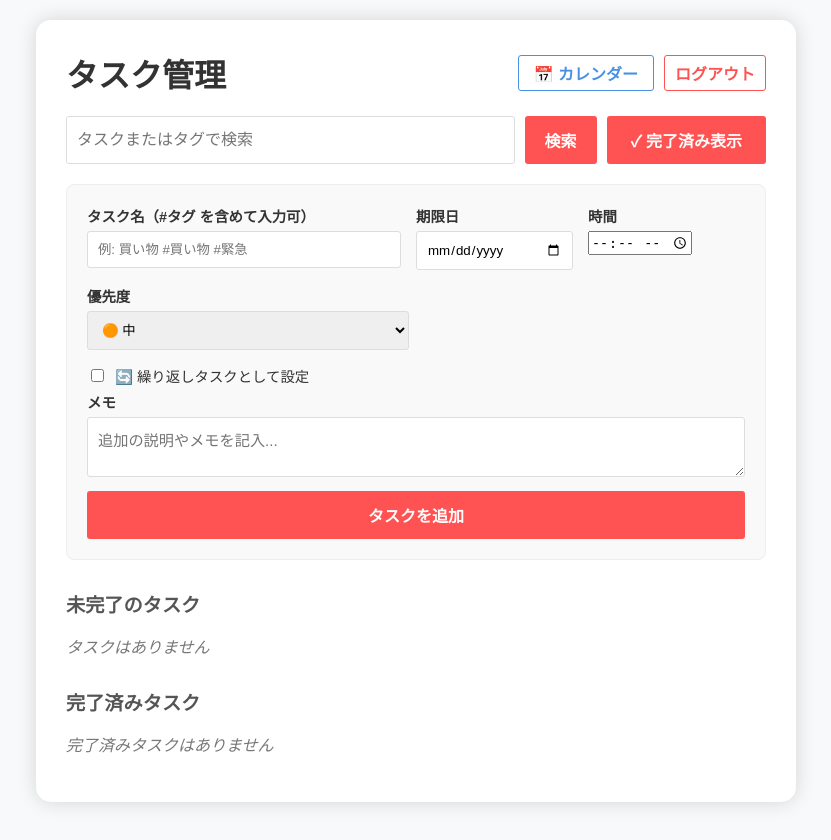
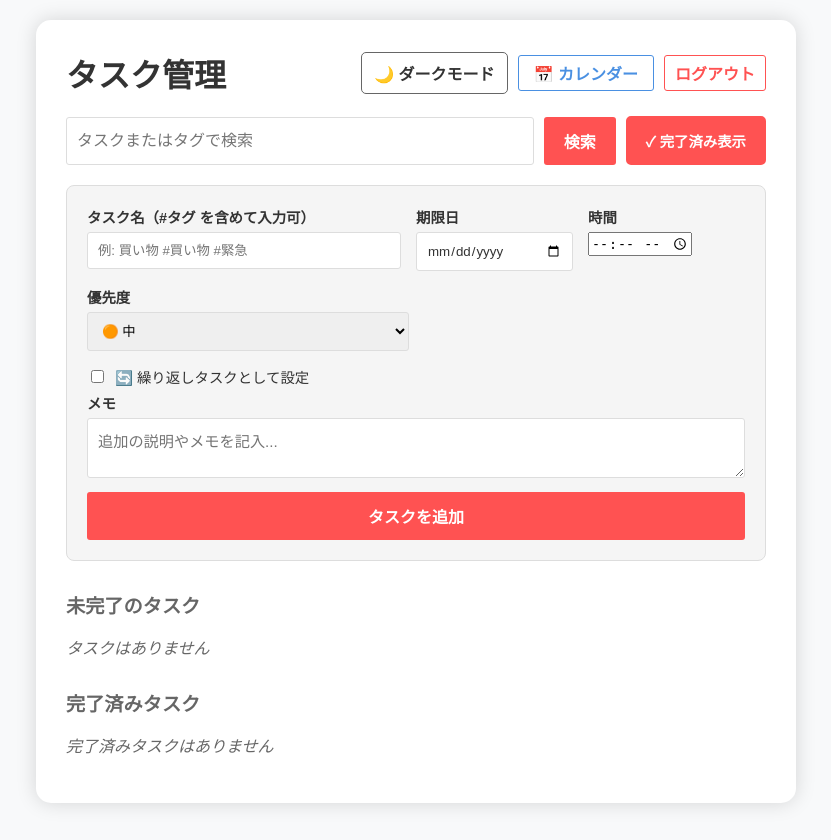
Before and after one commit to itc-s24020/flask-todo-example, a Flask app: page / in a window 1280 px wide. Shown: the whole page, without its empty margins (224-1055 px from the left). Run offline with Flask 3, Linux system fonts and the light colour scheme; a user stored in the database is signed in.

Commit message:
機能を追加

```diff
--- a/static/style.css
+++ b/static/style.css
@@ -1,23 +1,45 @@
+:root {
+  --bg-primary: #f8f9fa;
+  --bg-secondary: #ffffff;
+  --bg-tertiary: #f5f5f5;
+  --text-primary: #333;
+  --text-secondary: #666;
+  --border-color: #ddd;
+  --shadow: rgba(0, 0, 0, 0.15);
+}
+
+body.dark-mode {
+  --bg-primary: #1e1e1e;
+  --bg-secondary: #2d2d2d;
+  --bg-tertiary: #3a3a3a;
+  --text-primary: #e0e0e0;
+  --text-secondary: #b0b0b0;
+  --border-color: #444;
+  --shadow: rgba(0, 0, 0, 0.5);
+}
+
 body {
-  background-color: #f8f9fa;
+  background-color: var(--bg-primary);
   font-family: Arial, sans-serif;
-  color: #333;
+  color: var(--text-primary);
   margin: 0;
   padding: 20px;
   display: flex;
   justify-content: center;
   align-items: flex-start;
   min-height: 100vh;
+  transition: background-color 0.3s, color 0.3s;
 }
 
 .container {
   text-align: center;
   width: 700px;
   max-width: 95vw;
-  box-shadow: 0px 0px 20px 0px rgba(0, 0, 0, 0.15);
+  box-shadow: 0px 0px 20px 0px var(--shadow);
   padding: 30px;
   border-radius: 15px;
-  background-color: #fff;
+  background-color: var(--bg-secondary);
+  transition: background-color 0.3s, box-shadow 0.3s;
 }
 
 .header-container {
@@ -28,12 +50,12 @@
 }
 
 h1 {
-  color: #333;
+  color: var(--text-primary);
   margin: 0;
 }
 
 h2 {
-  color: #555;
+  color: var(--text-secondary);
   font-size: 1.2rem;
   margin: 25px 0 15px;
   text-align: left;
@@ -80,9 +102,12 @@
 .search-group input {
   flex: 1;
   padding: 12px;
-  border: 1px solid #ddd;
+  border: 1px solid var(--border-color);
   border-radius: 5px;
   font-size: 1rem;
+  background-color: var(--bg-secondary);
+  color: var(--text-primary);
+  transition: border 0.3s, background-color 0.3s, color 0.3s;
 }
 
 .search-group input:focus {
@@ -95,12 +120,37 @@
   padding: 12px 20px;
 }
 
+.filter-button {
+  padding: 12px 18px;
+  border: 2px solid var(--border-color);
+  background-color: var(--bg-tertiary);
+  border-radius: 5px;
+  color: var(--text-secondary);
+  cursor: pointer;
+  font-weight: bold;
+  font-size: 0.9rem;
+  transition: all 0.3s;
+  white-space: nowrap;
+}
+
+.filter-button:hover {
+  border-color: #ff5252;
+  background-color: #ffe6e6;
+  color: #d32f2f;
+}
+
+.filter-button.active {
+  background-color: #ff5252;
+  border-color: #ff5252;
+  color: #fff;
+}
+
 .add-form {
-  background-color: #f9f9f9;
+  background-color: var(--bg-tertiary);
   padding: 20px;
   border-radius: 8px;
   margin-bottom: 20px;
-  border: 1px solid #eee;
+  border: 1px solid var(--border-color);
 }
 
 .form-row {
@@ -135,12 +185,14 @@
 textarea {
   width: 100%;
   padding: 10px;
-  border: 1px solid #ddd;
+  border: 1px solid var(--border-color);
   border-radius: 3px;
   outline: none;
-  transition: border 0.3s;
+  transition: border 0.3s, background-color 0.3s, color 0.3s;
   box-sizing: border-box;
   font-family: Arial, sans-serif;
+  background-color: var(--bg-secondary);
+  color: var(--text-primary);
 }
 
 input[type="text"]:focus,
@@ -184,7 +236,7 @@
 }
 
 li {
-  background-color: #f5f5f5;
+  background-color: var(--bg-tertiary);
   padding: 15px 20px;
   margin-bottom: 10px;
   border-radius: 3px;
@@ -192,6 +244,7 @@
   justify-content: space-between;
   align-items: flex-start;
   gap: 15px;
+  border: 1px solid var(--border-color);
 }
 
 .task-title {
@@ -238,7 +291,7 @@
 
 .task-info {
   font-size: 0.85rem;
-  color: #666;
+  color: var(--text-secondary);
   margin-bottom: 5px;
 }
 
@@ -254,8 +307,8 @@
 
 .task-memo {
   font-size: 0.85rem;
-  color: #555;
-  background-color: #fffbf0;
+  color: var(--text-secondary);
+  background-color: var(--bg-secondary);
   padding: 8px;
   border-left: 3px solid #ffc107;
   margin-top: 8px;
@@ -338,7 +391,7 @@
 }
 
 .no-tasks {
-  color: #777;
+  color: var(--text-secondary);
   font-style: italic;
 }
 
--- a/templates/edit.html
+++ b/templates/edit.html
@@ -7,7 +7,10 @@
 </head>
 <body>
     <div class="container">
-        <h1>タスク編集</h1>
+        <div style="display: flex; justify-content: space-between; align-items: center; margin-bottom: 20px;">
+            <h1>タスク編集</h1>
+            <button id="darkModeToggle" onclick="toggleDarkMode()" style="background-color: transparent; border: 1px solid #666; color: var(--text-primary); padding: 8px 12px; border-radius: 5px; cursor: pointer; font-weight: bold; transition: all 0.3s;">🌙 ダークモード</button>
+        </div>
 
         {% with messages = get_flashed_messages() %}
             {% if messages %}
--- a/templates/index.html
+++ b/templates/index.html
@@ -10,6 +10,23 @@
       <div class="header-container">
         <h1>タスク管理</h1>
         <div class="user-actions">
+          <button
+            id="darkModeToggle"
+            onclick="toggleDarkMode()"
+            style="
+              background-color: transparent;
+              border: 1px solid #666;
+              color: var(--text-primary);
+              padding: 8px 12px;
+              border-radius: 5px;
+              cursor: pointer;
+              font-weight: bold;
+              transition: all 0.3s;
+              margin-right: 10px;
+            "
+          >
+            🌙 ダークモード
+          </button>
           <a
             href="{{ url_for('calendar') }}"
             style="
@@ -26,6 +43,35 @@
           <a href="{{ url_for('logout') }}" class="logout-link">ログアウト</a>
         </div>
       </div>
+
+      <script>
+        // ダークモード初期化
+        function initDarkMode() {
+          const isDarkMode = localStorage.getItem("darkMode") === "true";
+          if (isDarkMode) {
+            document.body.classList.add("dark-mode");
+            updateDarkModeButton();
+          }
+        }
+
+        // ダークモード切り替え
+        function toggleDarkMode() {
+          document.body.classList.toggle("dark-mode");
+          const isDarkMode = document.body.classList.contains("dark-mode");
+          localStorage.setItem("darkMode", isDarkMode);
+          updateDarkModeButton();
+        }
+
+        // ボタンのテキスト更新
+        function updateDarkModeButton() {
+          const btn = document.getElementById("darkModeToggle");
+          const isDarkMode = document.body.classList.contains("dark-mode");
+          btn.textContent = isDarkMode ? "☀️ ライトモード" : "🌙 ダークモード";
+        }
+
+        // ページ読み込み時に初期化
+        document.addEventListener("DOMContentLoaded", initDarkMode);
+      </script>
 
       {% with messages = get_flashed_messages() %} {% if messages %}
       <div class="flashes">
```
Also changed, not shown: instance/db.sqlite.
